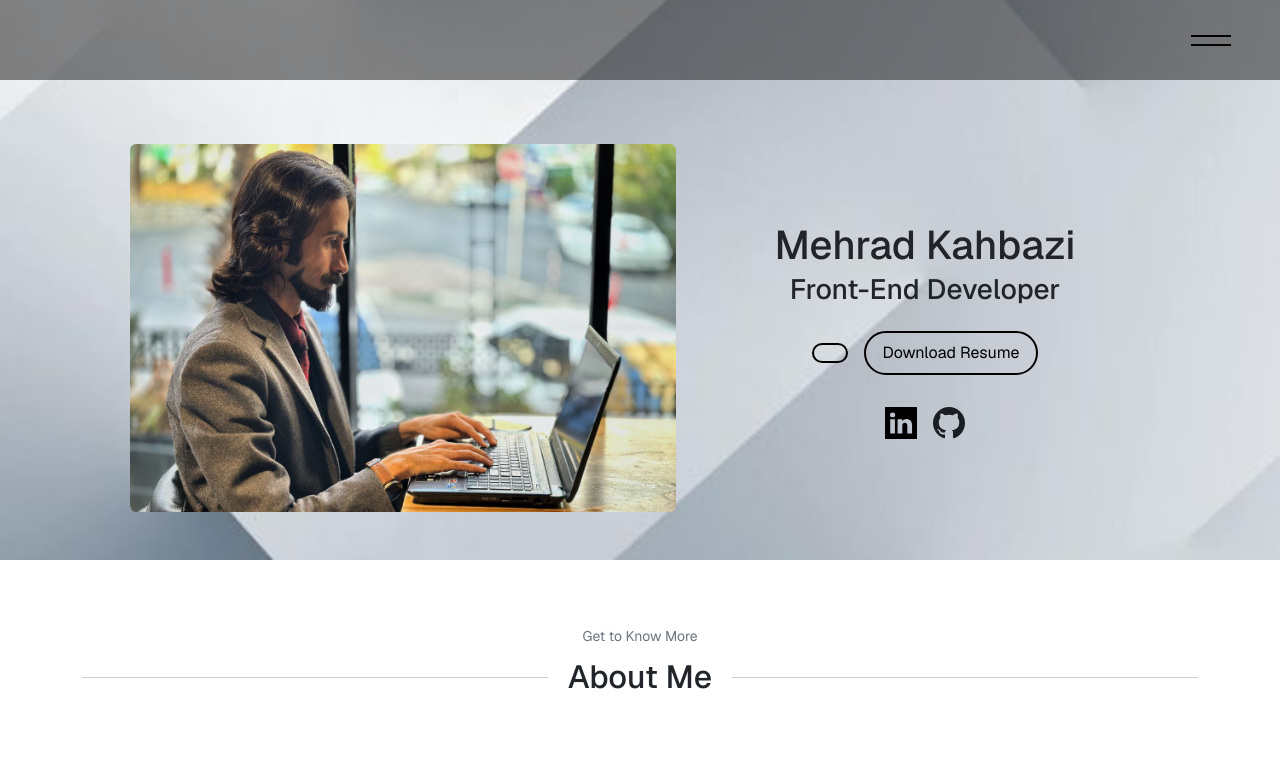
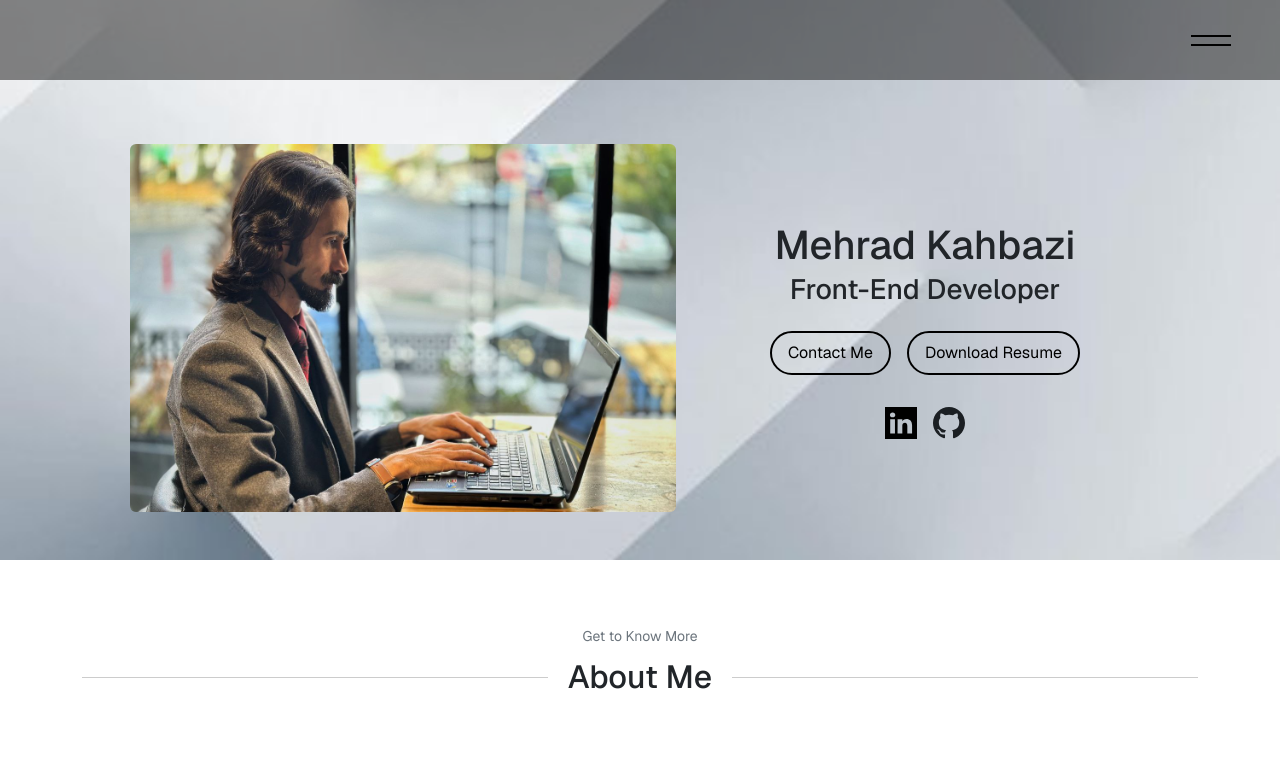
Before and after one commit to MehradKahbazi/personal-website, a Next.js app: page / in a window 1280 px wide. Shown: the top 772 px of the page. Built offline with nearby package versions, Linux system fonts and the light colour scheme.

Commit message:
rollback

```diff
--- a/src/components/MainPage/MainPage.js
+++ b/src/components/MainPage/MainPage.js
@@ -35,16 +35,11 @@ import mongo from "@/asstes/images/mongodb_icon.svg";
 import solid from "@/asstes/images/solid_icon.png";
 import oop from "@/asstes/images/oop_icon.svg";
 import Link from "next/link";
-import { useContext, useEffect, useState } from "react";
+import { useContext } from "react";
 import AppState from "@/contexts/AppState";
 const MainPage = () => {
 
   const {setCollapsed} = useContext(AppState);
-  const [user, setUser] = useState(null)
-  useEffect(() =>{
-    const userName = document.referrer
-    setUser(userName);
-  }, [])
   return (
     <>
       <div className={`container-fluid m-0 p-0 ${styles.background} py-5`}>
@@ -68,7 +63,7 @@ const MainPage = () => {
                   className={`border border-black border-2 px-3 py-2 ${styles.customBtn}`}
                   onClick={() => {setCollapsed(prevState => !prevState)}}
                 >
-                  {user && user}
+                  Contact Me
                 </a>
                 <Link
                   href={'/files/Mehrad Kahbazi.pdf'}
@@ -110,7 +105,6 @@ const MainPage = () => {
                 collaboration. Experienced in Agile environments, translating
                 designs into high-quality, optimized code while staying
                 up-to-date with industry trends and best practices.
-                {user && user}
               </p>
             </div>
             <div className="row d-flex justify-content-around h-100 align-items-start">
```
